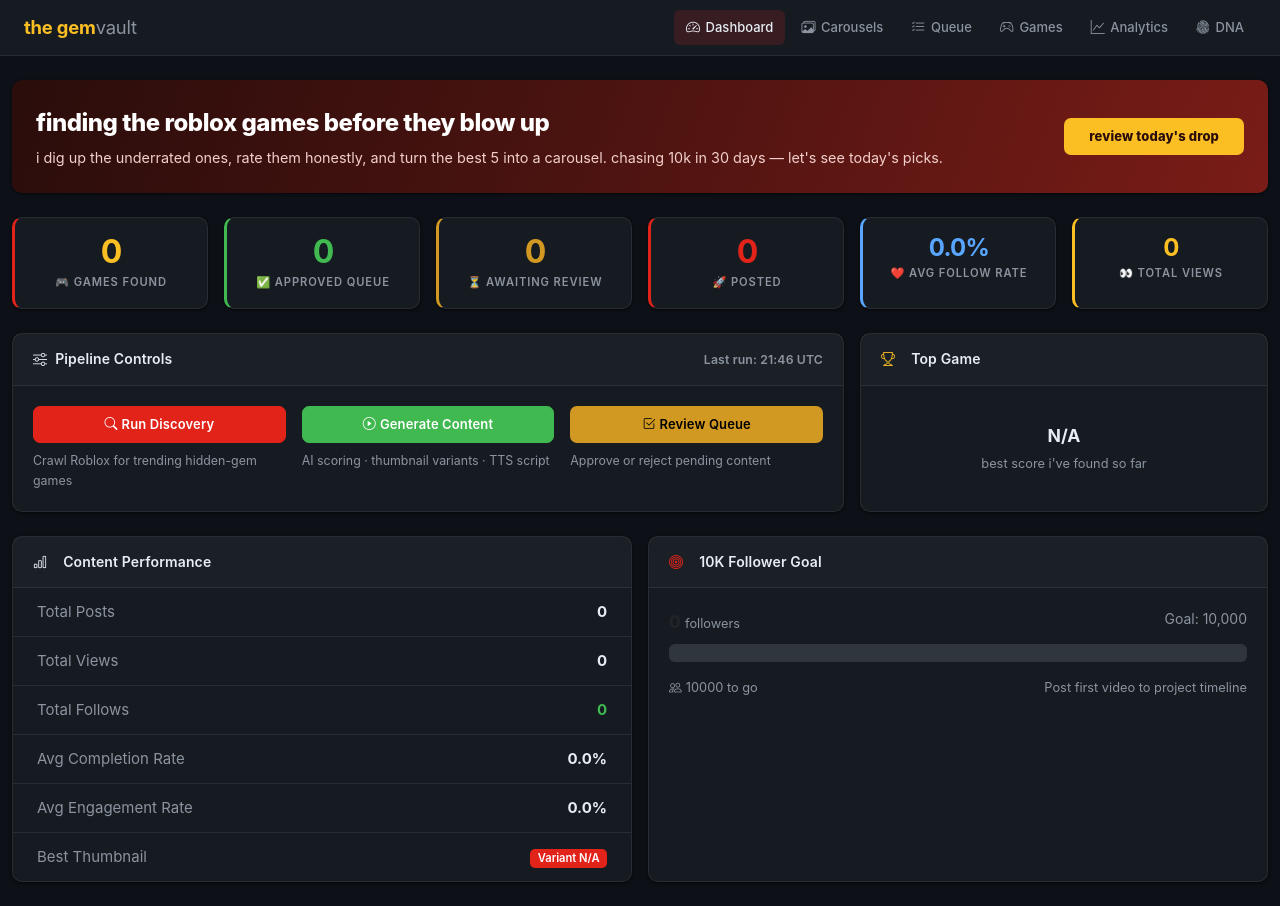
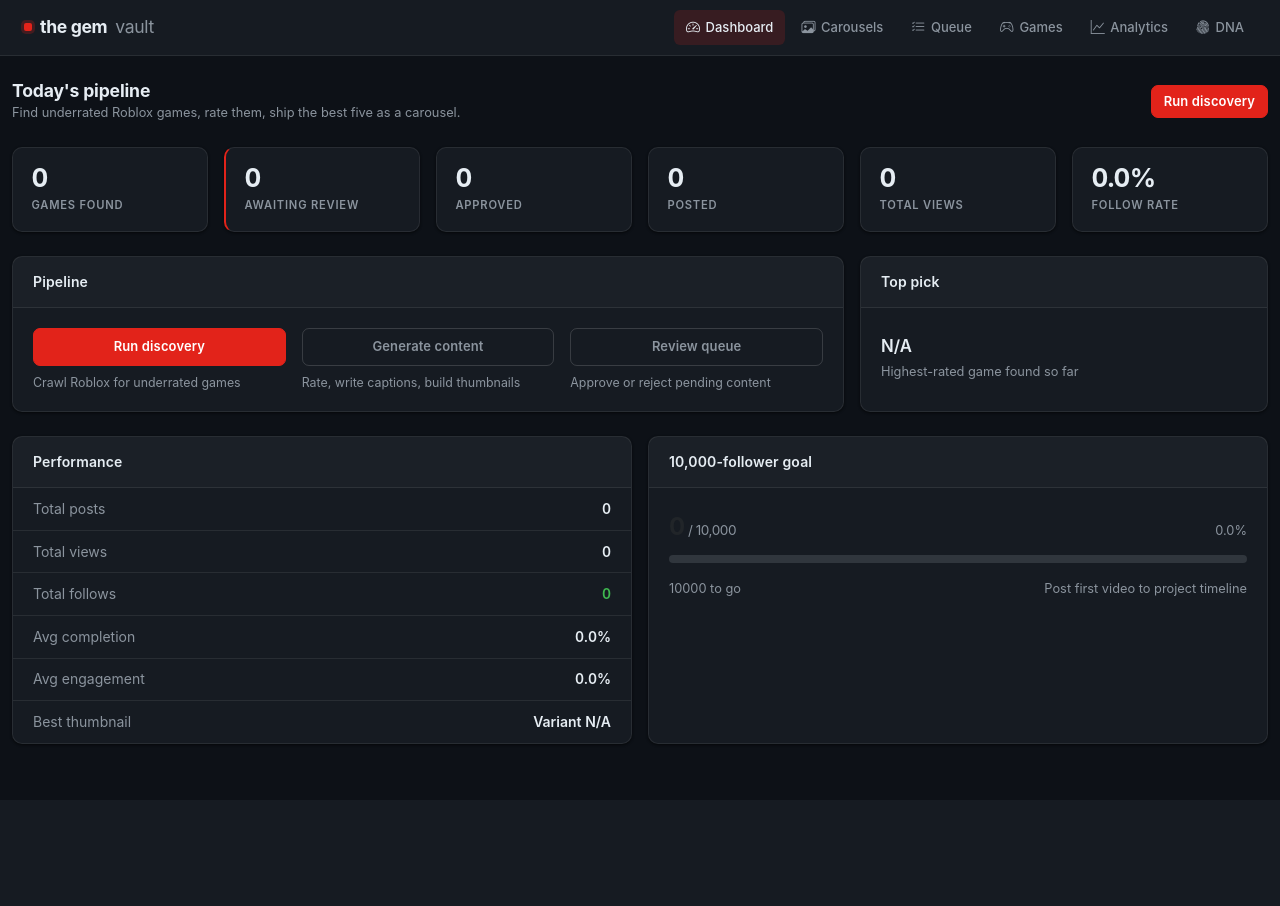
Before and after one commit to bigkweks/tiktok-robox, a FastAPI app: page / in a window 1280 px wide. After the commit the page ends 747 px from the top, so only its background shows below. Run offline with FastAPI, Linux system fonts and the light colour scheme; data that the repository does not hold is empty; some libraries are stand-ins or nearby versions.

Commit message:
redesign: premium creator-tool UI — strip template tells, fix hierarchy
Audited every screen through five lenses (trust, simplicity, speed, clarity,
professionalism) and removed what didn't earn its place.

Removed (low-value UI / decoration / template fingerprints):
- The red gradient marketing hero on the dashboard (a startup-template tell);
  replaced with a tight page header carrying the single most relevant action.
- Emoji on every stat label (Games 🎮, Approved ✅, Posted 🚀, Follow ❤️, etc.).
- Rainbow colored left-borders on the six stat cards.
- A decorative bootstrap icon on every card header — including a 🤖 robot on
  "AI Rating Breakdown" (the strongest AI-tool-template tell).
- The dashboard "Last run: HH:MM UTC" line, which actually showed page-load
  time, not the last run — a trust violation. Removed.

Fixed (hierarchy / clarity / trust):
- Design system in base.html: stat numbers now render in high-contrast text
  (tabular-nums) instead of gold — hierarchy comes from weight + size, not a
  second accent color fighting the Roblox red. Gold accent removed from all
  screens (var(--accent) usage on pages: 0).
- Navbar wordmark de-gold'd; a small red brand mark replaces the colored text.
- One disciplined accent: red marks only the metric that needs action
  (Awaiting review) and primary buttons; secondary actions are outline.
- New shared components: .metric (left-aligned readout), .kv (clean two-column
  table), .workflow-steps (numbered inline guidance — replaced the noisy
  alert-info box on Carousels), .count-pill, .action-hint.
- Consistent voice: dropped the quirky-lowercase "i" persona AND the
  Title-Case-corporate headers for plain, confident sentence case throughout.
- Loading states use a spinner instead of an hourglass icon.

Behavior unchanged; all template-contract strings preserved. 129 tests pass.

Co-Authored-By: Claude <noreply@anthropic.com>
Claude-Session: https://claude.ai/code/session_01J31MKKPiitg4T3ZATKgFFr

```diff
--- a/src/api/templates/base.html
+++ b/src/api/templates/base.html
@@ -55,11 +55,20 @@
       height: 56px;
     }
     .navbar-brand {
-      color: var(--accent) !important;
+      color: var(--text) !important;
       font-weight: 700;
-      font-size: 1.15rem;
-      letter-spacing: -0.01em;
+      font-size: 1.1rem;
+      letter-spacing: -0.02em;
       padding: 0;
+      display: flex;
+      align-items: center;
+      gap: 0.5rem;
+    }
+    .navbar-brand .brand-mark {
+      width: 8px; height: 8px; border-radius: 2px;
+      background: var(--brand);
+      box-shadow: 0 0 0 3px var(--brand-glow);
+      flex-shrink: 0;
     }
     .navbar-brand .brand-sub { color: var(--text-muted); font-weight: 400; }
     .nav-item { display: flex; align-items: center; }
@@ -110,23 +119,31 @@
       padding: 0.875rem 1.25rem;
     }
 
-    /* ── Stat cards ── */
-    .stat-card { border-left: 3px solid var(--brand) !important; }
+    /* ── Stat / metric cards ──
+       Premium restraint: numbers are high-contrast text (not a coloured
+       accent), labels are quiet. Hierarchy comes from weight + size, not
+       from a rainbow of borders. */
+    .stat-card { }
     .stat-number {
-      font-size: 2rem;
+      font-size: 1.875rem;
       font-weight: 700;
-      color: var(--accent);
-      line-height: 1.15;
+      color: var(--text);
+      line-height: 1.1;
       letter-spacing: -0.03em;
+      font-variant-numeric: tabular-nums;
     }
     .stat-label {
       font-size: 0.7rem;
       font-weight: 600;
       text-transform: uppercase;
-      letter-spacing: 0.08em;
+      letter-spacing: 0.07em;
       color: var(--text-muted);
-      margin-top: 0.2rem;
+      margin-top: 0.35rem;
     }
+    /* A metric block aligned left (the premium pattern) rather than centred. */
+    .metric { padding: 1rem 1.15rem; }
+    .metric .stat-number { font-size: 1.625rem; }
+    .metric .stat-label { margin-top: 0.25rem; }
 
     /* ── Tables ── */
     .table {
@@ -368,6 +385,56 @@
       margin: 0.1rem 0 0;
     }
 
+    /* ── Workflow steps (numbered inline guidance, replaces noisy alert) ── */
+    .workflow-steps {
+      display: flex;
+      flex-wrap: wrap;
+      gap: 0.5rem 1.5rem;
+      padding: 0.85rem 1.15rem;
+      background: var(--surface-2);
+      border: 1px solid var(--border);
+      border-radius: 10px;
+      font-size: 0.82rem;
+      color: var(--text-muted);
+    }
+    .workflow-steps span { display: inline-flex; align-items: center; gap: 0.45rem; white-space: nowrap; }
+    .workflow-steps b {
+      display: inline-flex; align-items: center; justify-content: center;
+      width: 18px; height: 18px; border-radius: 50%;
+      background: var(--surface-4); color: var(--text);
+      font-size: 0.68rem; font-weight: 700;
+    }
+
+    /* ── Action hint (small line under a button) ── */
+    .action-hint {
+      color: var(--text-muted);
+      font-size: 0.775rem;
+      margin-top: 0.5rem;
+      line-height: 1.4;
+    }
+
+    /* ── Count pill (e.g. pending count on a button) ── */
+    .count-pill {
+      position: absolute;
+      top: -6px; right: -6px;
+      min-width: 20px; height: 20px;
+      padding: 0 6px;
+      border-radius: 10px;
+      background: var(--brand);
+      color: #fff;
+      font-size: 0.7rem;
+      font-weight: 700;
+      display: inline-flex;
+      align-items: center;
+      justify-content: center;
+      box-shadow: 0 0 0 2px var(--surface-2);
+    }
+
+    /* ── Key/value table (clean two-column readout) ── */
+    .table.kv > tbody > tr > td { padding: 0.6rem 1.25rem; font-size: 0.875rem; }
+    .table.kv > tbody > tr > td:first-child { color: var(--text-muted); }
+    .table.kv > tbody > tr > td:last-child { color: var(--text); font-variant-numeric: tabular-nums; }
+
     /* ── Inline text utilities ── */
     .text-brand { color: var(--brand) !important; }
     .text-accent { color: var(--accent) !important; }
@@ -393,7 +460,7 @@
 <body>
   <nav class="navbar navbar-expand-lg navbar-dark">
     <div class="container-fluid" style="max-width:1440px;padding:0">
-      <a class="navbar-brand me-4" href="/">the gem<span class="brand-sub">vault</span></a>
+      <a class="navbar-brand me-4" href="/"><span class="brand-mark"></span>the gem<span class="brand-sub">vault</span></a>
       <div class="navbar-nav ms-auto d-flex flex-row gap-1">
         <div class="nav-item">
           <a class="nav-link {% if request.url.path == '/' %}active{% endif %}" href="/">
@@ -466,9 +533,9 @@
     }
     async function triggerContent() {
       const btn = document.getElementById('contentBtn');
-      btn.disabled = true; btn.innerHTML = '<i class="bi bi-hourglass-split me-1"></i>Running...';
+      btn.disabled = true; btn.innerHTML = '<span class="spinner-border spinner-border-sm me-2"></span>Running…';
       await post('/pipeline/run-content');
-      btn.innerHTML = '<i class="bi bi-check-circle me-1"></i>Started!';
+      btn.innerHTML = 'Started';
     }
   </script>
   {% block scripts %}{% endblock %}
--- a/src/api/templates/games.html
+++ b/src/api/templates/games.html
@@ -4,8 +4,8 @@
 
 <div class="page-header">
   <div>
-    <h1 class="page-title"><i class="bi bi-controller me-2" style="color:var(--brand)"></i>Discovered Games</h1>
-    <p class="page-subtitle">{{ games | length }} games i've dug up · sorted by {{ sort | replace('_', ' ') }}</p>
+    <h1 class="page-title">Games</h1>
+    <p class="page-subtitle">{{ games | length }} discovered · sorted by {{ sort | replace('_', ' ') }}</p>
   </div>
   <div class="d-flex gap-2 align-items-center flex-wrap">
     <div class="btn-group">
--- a/src/api/templates/index.html
+++ b/src/api/templates/index.html
@@ -2,105 +2,83 @@
 {% block title %}Dashboard{% endblock %}
 {% block content %}
 
-{# ── Hero banner ── #}
-<div class="card mb-4" style="border:none;background:linear-gradient(110deg,#2a0d0b 0%,#4a1310 45%,#7a1c17 100%);overflow:hidden;position:relative">
-  <div class="card-body py-4 px-4 d-flex align-items-center justify-content-between flex-wrap gap-3">
-    <div>
-      <div style="font-size:1.5rem;font-weight:800;letter-spacing:-0.02em;color:#fff">
-        finding the roblox games before they blow up
-      </div>
-      <div style="font-size:0.9rem;color:#f3cfcb;margin-top:0.25rem">
-        i dig up the underrated ones, rate them honestly, and turn the best 5 into a carousel. chasing 10k in 30 days — let's see today's picks.
-      </div>
-    </div>
-    <a href="/carousels" class="btn btn-lg px-4" style="background:var(--accent);color:#2a0d0b;font-weight:800;white-space:nowrap">
-      review today's drop
-    </a>
+{# ── Header: one clear orientation line + the single primary action ── #}
+<div class="page-header">
+  <div>
+    <h1 class="page-title">Today's pipeline</h1>
+    <p class="page-subtitle">Find underrated Roblox games, rate them, ship the best five as a carousel.</p>
+  </div>
+  {% if stats.pending > 0 %}
+    <a href="/queue?status=pending" class="btn btn-primary">Review {{ stats.pending }} pending</a>
+  {% elif stats.queue_size > 0 %}
+    <a href="/carousels" class="btn btn-primary">Build today's drop</a>
+  {% else %}
+    <button class="btn btn-primary" id="discoverBtn" onclick="triggerDiscovery()">Run discovery</button>
+  {% endif %}
+</div>
+
+{# ── Metric strip: uniform, left-aligned, no decoration. The one metric that
+     needs action (pending) carries the single red accent. ── #}
+<div class="row g-3 mb-4">
+  <div class="col-6 col-md-3 col-xl-2">
+    <div class="card stat-card h-100"><div class="metric">
+      <div class="stat-number">{{ stats.total_games }}</div>
+      <div class="stat-label">Games found</div>
+    </div></div>
+  </div>
+  <div class="col-6 col-md-3 col-xl-2">
+    <div class="card stat-card h-100" style="border-left:2px solid var(--brand)"><div class="metric">
+      <div class="stat-number">{{ stats.pending }}</div>
+      <div class="stat-label">Awaiting review</div>
+    </div></div>
+  </div>
+  <div class="col-6 col-md-3 col-xl-2">
+    <div class="card stat-card h-100"><div class="metric">
+      <div class="stat-number">{{ stats.queue_size }}</div>
+      <div class="stat-label">Approved</div>
+    </div></div>
+  </div>
+  <div class="col-6 col-md-3 col-xl-2">
+    <div class="card stat-card h-100"><div class="metric">
+      <div class="stat-number">{{ stats.posted }}</div>
+      <div class="stat-label">Posted</div>
+    </div></div>
+  </div>
+  <div class="col-6 col-md-3 col-xl-2">
+    <div class="card stat-card h-100"><div class="metric">
+      <div class="stat-number">{{ stats.total_views | default(perf.total_views, true) | int }}</div>
+      <div class="stat-label">Total views</div>
+    </div></div>
+  </div>
+  <div class="col-6 col-md-3 col-xl-2">
+    <div class="card stat-card h-100"><div class="metric">
+      <div class="stat-number">{{ (perf.avg_follow_conv_rate * 100) | round(2) }}%</div>
+      <div class="stat-label">Follow rate</div>
+    </div></div>
   </div>
 </div>
 
-{# ── Stat strip ── #}
-<div class="row g-3 mb-4">
-  <div class="col-6 col-md-2">
-    <div class="card stat-card h-100">
-      <div class="card-body text-center py-3">
-        <div class="stat-number">{{ stats.total_games }}</div>
-        <div class="stat-label">🎮 Games Found</div>
-      </div>
-    </div>
-  </div>
-  <div class="col-6 col-md-2">
-    <div class="card h-100" style="border-left:3px solid var(--success)">
-      <div class="card-body text-center py-3">
-        <div class="stat-number" style="color:var(--success)">{{ stats.queue_size }}</div>
-        <div class="stat-label">✅ Approved Queue</div>
-      </div>
-    </div>
-  </div>
-  <div class="col-6 col-md-2">
-    <div class="card h-100" style="border-left:3px solid var(--warning)">
-      <div class="card-body text-center py-3">
-        <div class="stat-number" style="color:var(--warning)">{{ stats.pending }}</div>
-        <div class="stat-label">⏳ Awaiting Review</div>
-      </div>
-    </div>
-  </div>
-  <div class="col-6 col-md-2">
-    <div class="card h-100" style="border-left:3px solid #e2231a">
-      <div class="card-body text-center py-3">
-        <div class="stat-number" style="color:#e2231a">{{ stats.posted }}</div>
-        <div class="stat-label">🚀 Posted</div>
-      </div>
-    </div>
-  </div>
-  <div class="col-6 col-md-2">
-    <div class="card h-100" style="border-left:3px solid var(--cyan)">
-      <div class="card-body text-center py-3">
-        <div class="stat-number" style="color:var(--cyan);font-size:1.5rem">{{ (perf.avg_follow_conv_rate * 100) | round(2) }}%</div>
-        <div class="stat-label">❤️ Avg Follow Rate</div>
-      </div>
-    </div>
-  </div>
-  <div class="col-6 col-md-2">
-    <div class="card h-100" style="border-left:3px solid var(--accent)">
-      <div class="card-body text-center py-3">
-        <div class="stat-number" style="font-size:1.5rem">{{ stats.total_views | default(perf.total_views, true) | int }}</div>
-        <div class="stat-label">👀 Total Views</div>
-      </div>
-    </div>
-  </div>
-</div>
-
-{# ── Pipeline controls + Top game ── #}
+{# ── Pipeline actions + the goal it's all pointed at ── #}
 <div class="row g-3 mb-4">
   <div class="col-lg-8">
     <div class="card h-100">
-      <div class="card-header d-flex justify-content-between align-items-center">
-        <span><i class="bi bi-sliders me-2"></i>Pipeline Controls</span>
-        <small class="text-muted">Last run: {{ now.strftime('%H:%M UTC') }}</small>
-      </div>
+      <div class="card-header">Pipeline</div>
       <div class="card-body">
         <div class="row g-3">
           <div class="col-md-4">
-            <button id="discoverBtn" class="btn btn-primary w-100 py-2" onclick="triggerDiscovery()">
-              <i class="bi bi-search me-1"></i>Run Discovery
-            </button>
-            <div class="text-muted mt-2" style="font-size:0.775rem">Crawl Roblox for trending hidden-gem games</div>
+            <button id="discoverBtn" class="btn btn-primary w-100 py-2" onclick="triggerDiscovery()">Run discovery</button>
+            <div class="action-hint">Crawl Roblox for underrated games</div>
           </div>
           <div class="col-md-4">
-            <button id="contentBtn" class="btn btn-success w-100 py-2" onclick="triggerContent()">
-              <i class="bi bi-play-circle me-1"></i>Generate Content
-            </button>
-            <div class="text-muted mt-2" style="font-size:0.775rem">AI scoring · thumbnail variants · TTS script</div>
+            <button id="contentBtn" class="btn btn-outline-secondary w-100 py-2" onclick="triggerContent()">Generate content</button>
+            <div class="action-hint">Rate, write captions, build thumbnails</div>
           </div>
           <div class="col-md-4">
-            <a href="/queue?status=pending" class="btn w-100 py-2" style="background:var(--warning);color:#000;font-weight:600">
-              <i class="bi bi-check2-square me-1"></i>Review Queue
-              {% if stats.pending > 0 %}
-                <span class="badge ms-1 rounded-pill" style="background:rgba(0,0,0,0.25);color:#000;font-size:0.7rem">{{ stats.pending }}</span>
-              {% endif %}
+            <a href="/queue?status=pending" class="btn btn-outline-secondary w-100 py-2 position-relative">
+              Review queue
+              {% if stats.pending > 0 %}<span class="count-pill">{{ stats.pending }}</span>{% endif %}
             </a>
-            <div class="text-muted mt-2" style="font-size:0.775rem">Approve or reject pending content</div>
+            <div class="action-hint">Approve or reject pending content</div>
           </div>
         </div>
       </div>
@@ -108,51 +86,31 @@
   </div>
   <div class="col-lg-4">
     <div class="card h-100">
-      <div class="card-header"><i class="bi bi-trophy me-2" style="color:var(--accent)"></i>Top Game</div>
-      <div class="card-body d-flex align-items-center justify-content-center text-center">
+      <div class="card-header">Top pick</div>
+      <div class="card-body d-flex align-items-center">
         <div>
-          <div style="font-size:1.1rem;font-weight:700;color:var(--text)">{{ stats.top_game }}</div>
-          <div class="text-muted mt-1" style="font-size:0.8rem">best score i've found so far</div>
+          <div style="font-size:1.05rem;font-weight:600;color:var(--text);line-height:1.3">{{ stats.top_game }}</div>
+          <div class="text-muted mt-1" style="font-size:0.8rem">Highest-rated game found so far</div>
         </div>
       </div>
     </div>
   </div>
 </div>
 
-{# ── Performance + 10K progress ── #}
+{# ── Performance + 10K goal ── #}
 <div class="row g-3">
   <div class="col-md-6">
     <div class="card h-100">
-      <div class="card-header"><i class="bi bi-bar-chart me-2"></i>Content Performance</div>
+      <div class="card-header">Performance</div>
       <div class="card-body p-0">
-        <table class="table mb-0">
+        <table class="table mb-0 kv">
           <tbody>
-            <tr>
-              <td class="text-muted ps-4">Total Posts</td>
-              <td class="text-end pe-4 fw-bold">{{ perf.total_posts }}</td>
-            </tr>
-            <tr>
-              <td class="text-muted ps-4">Total Views</td>
-              <td class="text-end pe-4 fw-bold">{{ perf.total_views | int }}</td>
-            </tr>
-            <tr>
-              <td class="text-muted ps-4">Total Follows</td>
-              <td class="text-end pe-4 fw-bold text-success">{{ perf.total_follows }}</td>
-            </tr>
-            <tr>
-              <td class="text-muted ps-4">Avg Completion Rate</td>
-              <td class="text-end pe-4 fw-bold">{{ (perf.avg_completion_rate * 100) | round(1) }}%</td>
-            </tr>
-            <tr>
-              <td class="text-muted ps-4">Avg Engagement Rate</td>
-              <td class="text-end pe-4 fw-bold">{{ (perf.avg_engagement_rate * 100) | round(2) }}%</td>
-            </tr>
-            <tr>
-              <td class="text-muted ps-4">Best Thumbnail</td>
-              <td class="text-end pe-4 fw-bold">
-                <span class="badge" style="background:var(--brand)">Variant {{ perf.top_performing_variant }}</span>
-              </td>
-            </tr>
+            <tr><td>Total posts</td><td class="text-end fw-semibold">{{ perf.total_posts }}</td></tr>
+            <tr><td>Total views</td><td class="text-end fw-semibold">{{ perf.total_views | int }}</td></tr>
+            <tr><td>Total follows</td><td class="text-end fw-semibold text-success">{{ perf.total_follows }}</td></tr>
+            <tr><td>Avg completion</td><td class="text-end fw-semibold">{{ (perf.avg_completion_rate * 100) | round(1) }}%</td></tr>
+            <tr><td>Avg engagement</td><td class="text-end fw-semibold">{{ (perf.avg_engagement_rate * 100) | round(2) }}%</td></tr>
+            <tr><td>Best thumbnail</td><td class="text-end fw-semibold">Variant {{ perf.top_performing_variant }}</td></tr>
           </tbody>
         </table>
       </div>
@@ -160,31 +118,25 @@
   </div>
   <div class="col-md-6">
     <div class="card h-100">
-      <div class="card-header"><i class="bi bi-bullseye me-2" style="color:var(--brand)"></i>10K Follower Goal</div>
+      <div class="card-header">10,000-follower goal</div>
       <div class="card-body">
         {% set follows = perf.total_follows %}
         {% set pct = [follows / 10000 * 100, 100] | min %}
-        <div class="d-flex justify-content-between mb-2">
-          <span class="fw-bold" style="font-size:1.1rem">{{ follows }} <small class="text-muted fw-normal" style="font-size:0.8rem">followers</small></span>
-          <span class="text-muted" style="font-size:0.875rem">Goal: 10,000</span>
+        <div class="d-flex justify-content-between align-items-baseline mb-2">
+          <span class="fw-bold" style="font-size:1.5rem;letter-spacing:-0.02em">{{ follows }}<span class="text-muted fw-normal" style="font-size:0.85rem"> / 10,000</span></span>
+          <span class="text-muted" style="font-size:0.8rem">{{ pct | round(1) }}%</span>
         </div>
-        <div class="progress mb-3" style="height:18px">
+        <div class="progress mb-3" style="height:8px">
           <div class="progress-bar" role="progressbar"
-               style="width:{{ pct }}%;background:linear-gradient(90deg,var(--brand),var(--accent))"
-               aria-valuenow="{{ pct | round(0) }}" aria-valuemin="0" aria-valuemax="100">
-            {% if pct > 10 %}<span style="font-size:0.7rem;font-weight:700">{{ pct | round(1) }}%</span>{% endif %}
-          </div>
+               style="width:{{ pct }}%;background:var(--brand)"
+               aria-valuenow="{{ pct | round(0) }}" aria-valuemin="0" aria-valuemax="100"></div>
         </div>
-        <div class="d-flex justify-content-between">
-          <span class="text-muted" style="font-size:0.8rem">
-            <i class="bi bi-people me-1"></i>{{ 10000 - follows }} to go
-          </span>
-          <span class="text-muted" style="font-size:0.8rem">
+        <div class="d-flex justify-content-between text-muted" style="font-size:0.8rem">
+          <span>{{ 10000 - follows }} to go</span>
+          <span>
             {% if perf.total_posts > 0 and perf.avg_follows_per_post > 0 %}
               ~{{ ((10000 - follows) / perf.avg_follows_per_post) | round(0) | int }} more videos
-              <span title="based on {{ (perf.avg_follows_per_post) | round(1) }} follows per posted video so far">
-                <i class="bi bi-info-circle"></i>
-              </span>
+              <span title="Based on {{ (perf.avg_follows_per_post) | round(1) }} follows per posted video so far"><i class="bi bi-info-circle"></i></span>
             {% elif perf.total_posts > 0 %}
               No follows logged yet — keep posting
             {% else %}
@@ -203,11 +155,11 @@
 async function triggerDiscovery() {
   const btn = document.getElementById('discoverBtn');
   btn.disabled = true;
-  btn.innerHTML = '<i class="bi bi-hourglass-split me-1"></i>Searching...';
+  btn.innerHTML = '<span class="spinner-border spinner-border-sm me-2"></span>Searching…';
   try {
     const r = await post('/pipeline/run-discovery');
     if (r.status === 'error') {
-      btn.innerHTML = '<i class="bi bi-x-circle me-1"></i>Failed';
+      btn.innerHTML = 'Failed — check logs';
       btn.disabled = false;
     } else {
       const n = r.new || 0;
@@ -216,19 +168,17 @@ async function triggerDiscovery() {
         btn.classList.remove('btn-primary');
         btn.classList.add('btn-warning');
         btn.style.color = '#000';
-        btn.innerHTML = '<i class="bi bi-exclamation-triangle me-1"></i>0 found — run diagnose';
+        btn.innerHTML = '0 found — run diagnose';
         btn.disabled = false;
       } else {
-        btn.classList.remove('btn-primary');
+        btn.classList.remove('btn-primary', 'btn-outline-secondary');
         btn.classList.add('btn-success');
-        btn.innerHTML = n > 0
-          ? `<i class="bi bi-check-circle me-1"></i>+${n} new · ${u} updated`
-          : `<i class="bi bi-check-circle me-1"></i>${u} updated`;
-        setTimeout(() => location.reload(), 2500);
+        btn.innerHTML = n > 0 ? `+${n} new · ${u} updated` : `${u} updated`;
+        setTimeout(() => location.reload(), 2200);
       }
     }
   } catch (e) {
-    btn.innerHTML = '<i class="bi bi-x-circle me-1"></i>Error';
+    btn.innerHTML = 'Error — check logs';
     btn.disabled = false;
   }
 }
--- a/src/api/templates/queue.html
+++ b/src/api/templates/queue.html
@@ -4,8 +4,8 @@
 
 <div class="page-header">
   <div>
-    <h1 class="page-title"><i class="bi bi-list-check me-2" style="color:var(--brand)"></i>Content Queue</h1>
-    <p class="page-subtitle">{{ items | length }} {{ status }} items</p>
+    <h1 class="page-title">Content queue</h1>
+    <p class="page-subtitle">{{ items | length }} {{ status }} {{ 'item' if items | length == 1 else 'items' }}</p>
   </div>
   <div class="btn-group">
     {% for s in statuses %}
```
Also changed, not shown: src/api/templates/analytics.html (+6 -8 lines), src/api/templates/carousels.html (+17 -19 lines), src/api/templates/content_detail.html (+7 -11 lines), src/api/templates/dna.html (+15 -18 lines).
